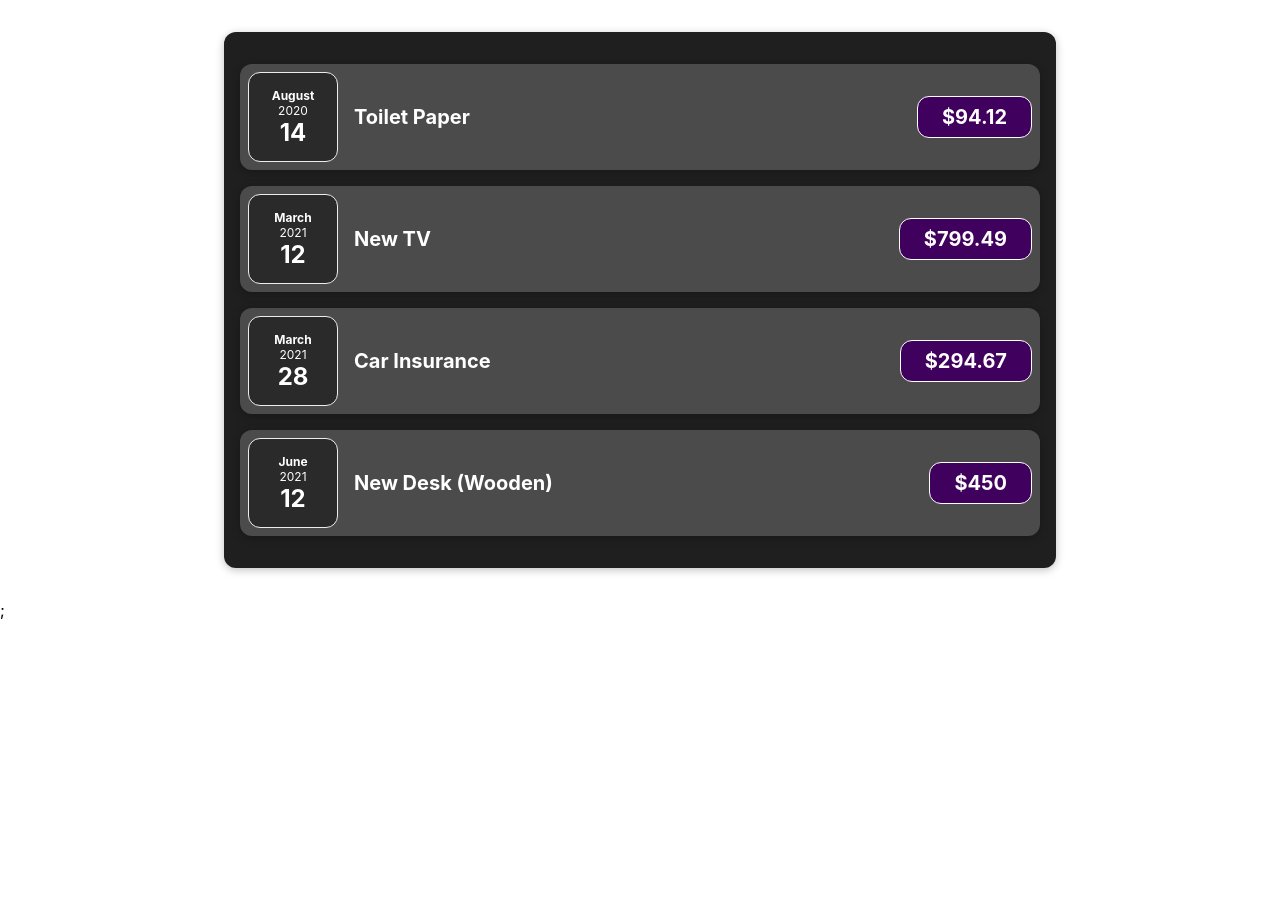
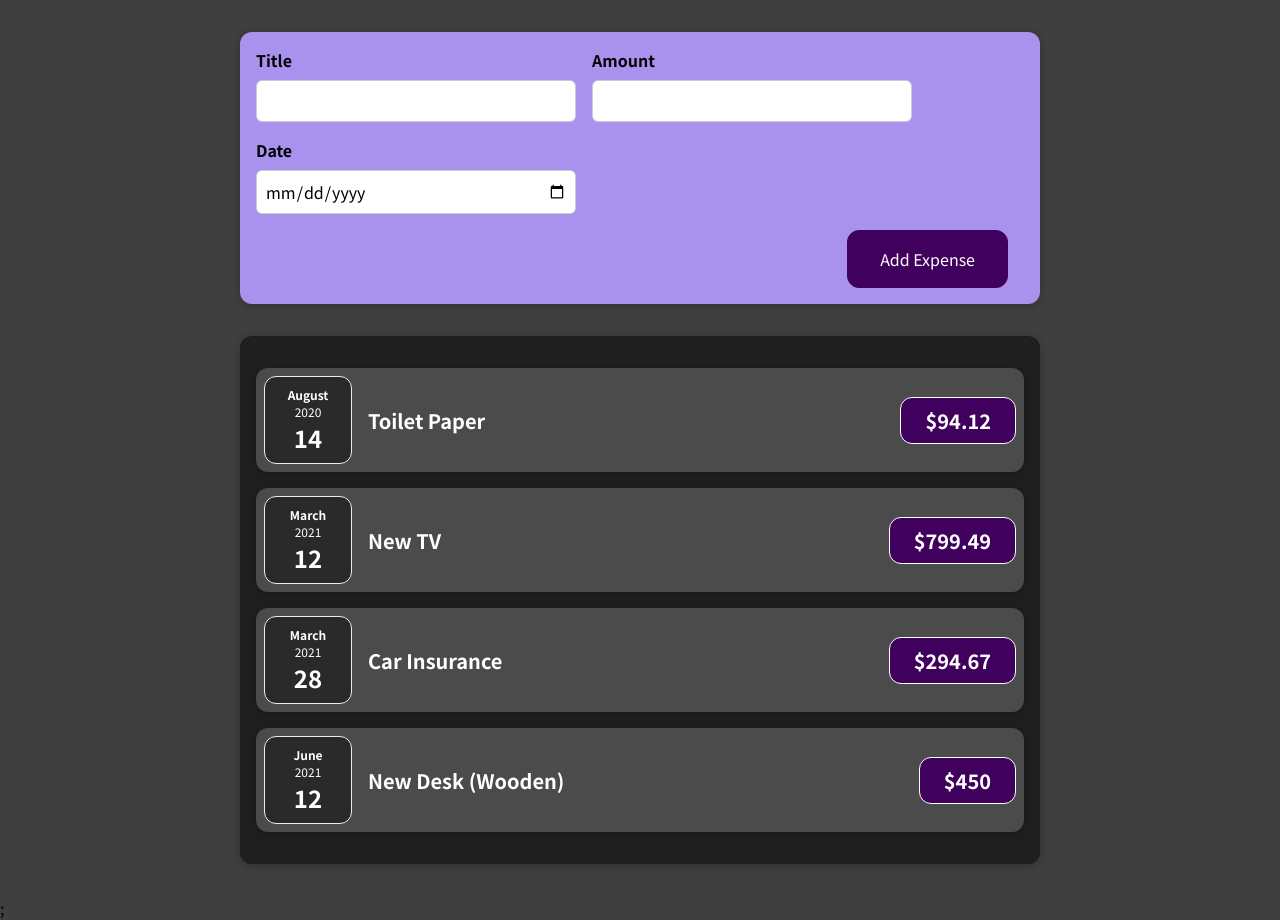
Before and after one commit to iamfaran/react-complete-guide, a React (Create React App) app: page / in a window 1280 px wide. Before the commit the page ends 800 px from the top, so only its background shows below. Built offline with nearby package versions, Linux system fonts and the light colour scheme.

Commit message:
add NewExpense form component and fix bg color

```diff
--- a/src/App.js
+++ b/src/App.js
@@ -1,4 +1,5 @@
 import Expenses from "./components/Expenses/Expenses";
+import NewExpense from "./components/NewExpense/NewExpenses";
 
 const App = () => {
   const expenses = [
@@ -25,6 +26,7 @@
 
   return (
     <div>
+      <NewExpense></NewExpense>
       <Expenses expenses={expenses}></Expenses>;
     </div>
   );
--- /dev/null
+++ b/src/components/NewExpense/ExpenseForm.css
@@ -0,0 +1,26 @@
+.new-expense__controls {
+  display: flex;
+  flex-wrap: wrap;
+  gap: 1rem;
+  margin-bottom: 1rem;
+  text-align: left;
+}
+
+.new-expense__control label {
+  font-weight: bold;
+  margin-bottom: 0.5rem;
+  display: block;
+}
+
+.new-expense__control input {
+  font: inherit;
+  padding: 0.5rem;
+  border-radius: 6px;
+  border: 1px solid #ccc;
+  width: 20rem;
+  max-width: 100%;
+}
+
+.new-expense__actions {
+  text-align: right;
+}
--- /dev/null
+++ b/src/components/NewExpense/ExpenseForm.js
@@ -0,0 +1,29 @@
+import React from "react";
+
+import "./ExpenseForm.css";
+
+const ExpenseForm = () => {
+  return (
+    <form>
+      <div className="new-expense__controls">
+        <div className="new-expense__control">
+          <label>Title</label>
+          <input type="text" />
+        </div>
+        <div className="new-expense__control">
+          <label>Amount</label>
+          <input type="number" min="0.01" step="0.01" />
+        </div>
+        <div className="new-expense__control">
+          <label>Date</label>
+          <input type="date" min="2019-01-01" max="2022-12-31" />
+        </div>
+      </div>
+      <div className="new-expense__actions">
+        <button type="submit">Add Expense</button>
+      </div>
+    </form>
+  );
+};
+
+export default ExpenseForm;
--- /dev/null
+++ b/src/components/NewExpense/NewExpense.css
@@ -0,0 +1,38 @@
+.new-expense {
+  background-color: #a892ee;
+  padding: 1rem;
+  margin: 2rem auto;
+  width: 50rem;
+  max-width: 95%;
+  border-radius: 12px;
+  text-align: center;
+  box-shadow: 0 1px 8px rgba(0, 0, 0, 0.25);
+}
+
+.new-expense button {
+  font: inherit;
+  cursor: pointer;
+  padding: 1rem 2rem;
+  border: 1px solid #40005d;
+  background-color: #40005d;
+  color: white;
+  border-radius: 12px;
+  margin-right: 1rem;
+}
+
+.new-expense button:hover,
+.new-expense button:active {
+  background-color: #510674;
+  border-color: #510674;
+}
+
+.new-expense button.alternative {
+  color: #220131;
+  border-color: transparent;
+  background-color: transparent;
+}
+
+.new-expense button.alternative:hover,
+.new-expense button.alternative:active {
+  background-color: #ddb3f8;
+}
--- /dev/null
+++ b/src/components/NewExpense/NewExpenses.js
@@ -0,0 +1,14 @@
+import React from "react";
+
+import ExpenseForm from "./ExpenseForm";
+import "./NewExpense.css";
+
+const NewExpense = () => {
+  return (
+    <div className="new-expense">
+      <ExpenseForm />
+    </div>
+  );
+};
+
+export default NewExpense;
--- a/src/index.css
+++ b/src/index.css
@@ -1,13 +1,14 @@
+@import url("https://fonts.googleapis.com/css2?family=Noto+Sans+JP:wght@400;700&display=swap");
+
+* {
+  box-sizing: border-box;
+}
+
+html {
+  font-family: "Noto Sans JP", sans-serif;
+}
+
 body {
   margin: 0;
-  font-family: -apple-system, BlinkMacSystemFont, 'Segoe UI', 'Roboto', 'Oxygen',
-    'Ubuntu', 'Cantarell', 'Fira Sans', 'Droid Sans', 'Helvetica Neue',
-    sans-serif;
-  -webkit-font-smoothing: antialiased;
-  -moz-osx-font-smoothing: grayscale;
+  background-color: #3f3f3f;
 }
-
-code {
-  font-family: source-code-pro, Menlo, Monaco, Consolas, 'Courier New',
-    monospace;
-}
```
